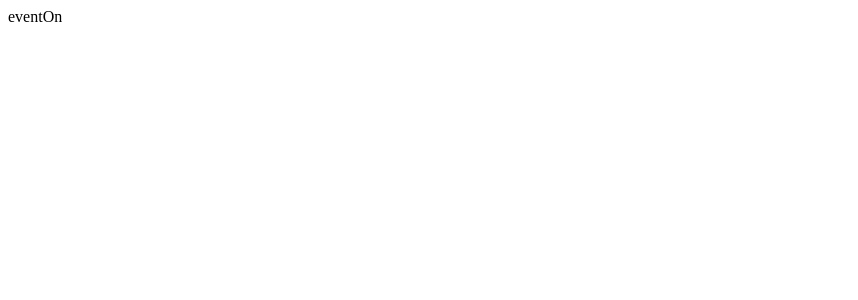
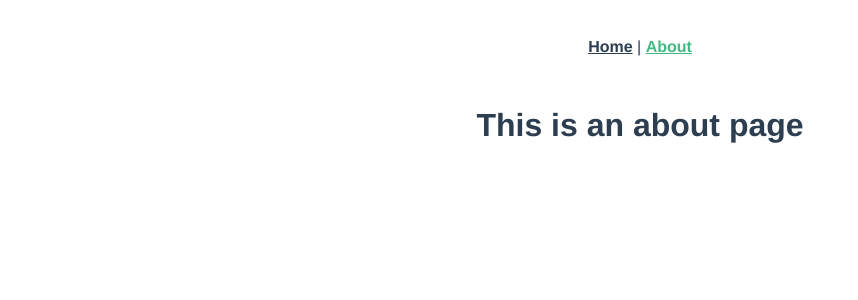
Before and after one commit to betasunk/vue-about, a Vue app: page /about in a window 1280 px wide. Shown: the top 300 px of the page, without its empty margins (0-858 px from the left). Built offline with nearby package versions, Linux system fonts and the light colour scheme.

Commit message:
feat: 添加路由

```diff
--- a/src/App.vue
+++ b/src/App.vue
@@ -1,46 +1,32 @@
 <template>
   <div id="app">
-    {{ componentName }}
-    <!-- <component :is="componentName"></component> -->
+    <div id="nav">
+      <router-link to="/">Home</router-link> |
+      <router-link to="/about">About</router-link>
+    </div>
+    <router-view/>
   </div>
 </template>
 
-<script>
-// import DragDialog from "./components/drag-dialog";
-// import SlotComponent from "./components/slot-component/index.vue";
-// import eventOn from "@/components/event-on/index.vue"
-export default {
-  name: "App",
-  // components: {
-  //   DragDialog,
-  //   SlotComponent,
-  //   eventOn
-  // },
-  // directives: {
-  //   focus: {
-  //     // 指令的定义
-  //     inserted: function (el) {
-  //       console.log('vm>>>',arguments);
-  //       console.log('el>>>',arguments);
-  //       el.innerHTML='elllllllll';
-  //     },
-  //   },
-  // },
-  // computed: {
-  //   calcNum() {
-  //     return "123";
-  //   },
-  // },
-  data() {
-    return {
-      componentName: '1',
-    };
-  },
-  created(){
-    this.componentName='eventOn'
-  },
-  methods: {
+<style>
+#app {
+  font-family: Avenir, Helvetica, Arial, sans-serif;
+  -webkit-font-smoothing: antialiased;
+  -moz-osx-font-smoothing: grayscale;
+  text-align: center;
+  color: #2c3e50;
+}
 
-  },
-};
-</script>
+#nav {
+  padding: 30px;
+}
+
+#nav a {
+  font-weight: bold;
+  color: #2c3e50;
+}
+
+#nav a.router-link-exact-active {
+  color: #42b983;
+}
+</style>
--- a/src/main.js
+++ b/src/main.js
@@ -4,11 +4,13 @@
 import ElementUI from 'element-ui';
 import 'element-ui/lib/theme-chalk/index.css';
 import "./directives/index"
+import router from './router'
 
 Vue.config.productionTip = false
 
 Vue.use(ElementUI);
 
 new Vue({
-  render: h => h(App),
+  router,
+  render: h => h(App)
 }).$mount('#app')
--- /dev/null
+++ b/src/router/index.js
@@ -0,0 +1,29 @@
+import Vue from 'vue'
+import VueRouter from 'vue-router'
+import Home from '../views/Home.vue'
+
+Vue.use(VueRouter)
+
+  const routes = [
+  {
+    path: '/',
+    name: 'Home',
+    component: Home
+  },
+  {
+    path: '/about',
+    name: 'About',
+    // route level code-splitting
+    // this generates a separate chunk (about.[hash].js) for this route
+    // which is lazy-loaded when the route is visited.
+    component: () => import(/* webpackChunkName: "about" */ '../views/About.vue')
+  }
+]
+
+const router = new VueRouter({
+  mode: 'history',
+  base: process.env.BASE_URL,
+  routes
+})
+
+export default router
--- /dev/null
+++ b/src/views/About.vue
@@ -0,0 +1,5 @@
+<template>
+  <div class="about">
+    <h1>This is an about page</h1>
+  </div>
+</template>
--- /dev/null
+++ b/src/views/Home.vue
@@ -0,0 +1,11 @@
+<template>
+  <div class="home">
+    Welcome to Your Vue.js App
+  </div>
+</template>
+
+<script>
+export default {
+  name: 'Home',
+}
+</script>
```
Also changed, not shown: package.json (+15 -13 lines), 1 other file (tests, documents, lock files or other folders).
